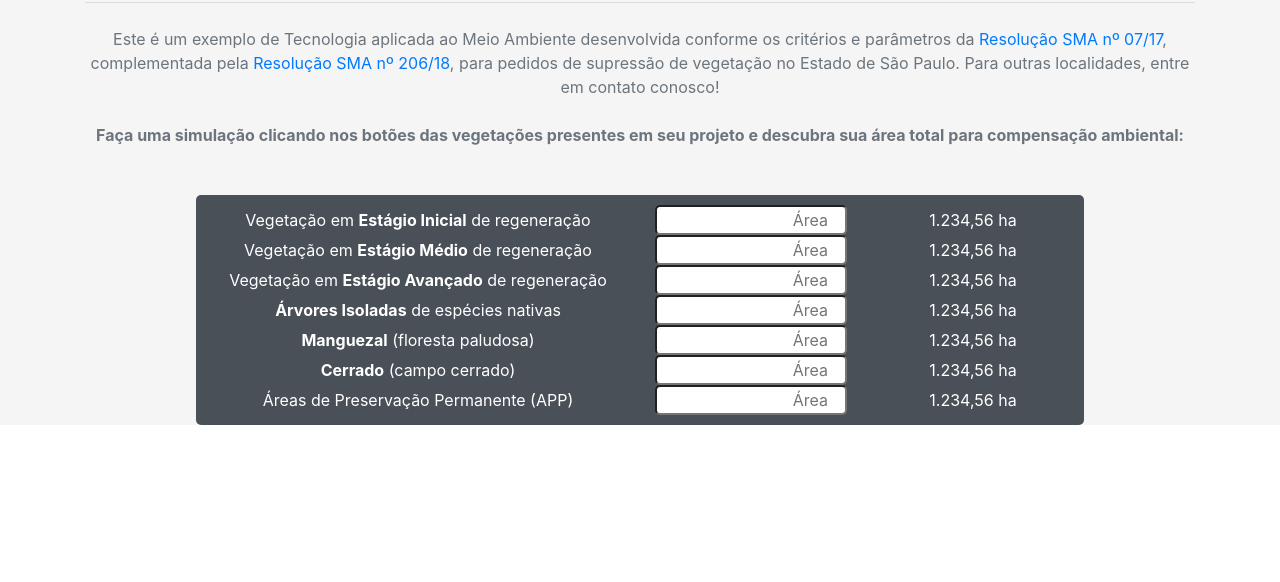
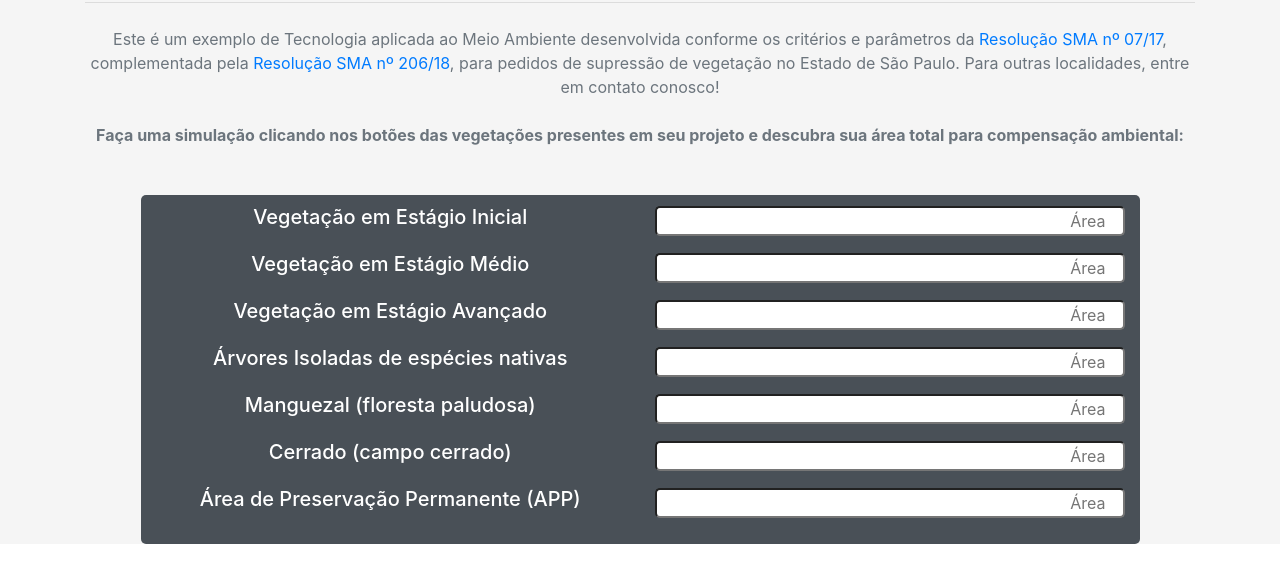
Before and after one commit to brunoginciene/calculadoraNexo, a website: page static/index.html in a window 1280 px wide. Shown: the part 60-642 px from the top of the page. Drawn offline with nearby package versions, Linux system fonts and the light colour scheme.

Commit message:
ajuste no quadro

```diff
--- a/static/calculadora.css
+++ b/static/calculadora.css
@@ -12,7 +12,7 @@
 
 
 #quadro {
-    width: 80%;
+    width: 90%;
     background-color: #495057;
     color: white;
     border-radius: 5px;
@@ -22,6 +22,10 @@
     padding-bottom: 10px;
 }
 
+.linha{
+    margin-bottom: 15px;
+}
+
 input {
     width: 100%;
     border-radius: 5px;
@@ -29,8 +33,10 @@ input {
 
 }
 
+.resultado {
+    background-color: lightgray;
 
-
+}
 
 #botaoCalcular {
     margin-top: 10px;
--- a/static/index.html
+++ b/static/index.html
@@ -36,81 +36,65 @@
         </p>
 
         <div class="container" id="quadro">
-            <div class="row d-flex align-items-center">
+            <div class="row d-flex align-items-center linha">
                 <div class="col-md-6">
-                    Vegetação em <strong>Estágio Inicial</strong> de regeneração
+                    <h5>Vegetação em Estágio Inicial</h5>
                 </div>
-                <div class="col-6 col-md-3">
+                <div class="col-md-6">
                     <input type="number" placeholder="Área">
                 </div>
-                <div class="col-6 col-md-3">
-                    1.234,56 ha
+
+            </div>
+            <div class="row d-flex align-items-center linha">
+                <div class="col-md-6">
+                    <h5>Vegetação em Estágio Médio</h5>
+                </div>
+                <div class="col-md-6">
+                    <input type="number" placeholder="Área">
+                </div>
+
+            </div>
+            <div class="row d-flex align-items-center linha">
+                <div class="col-md-6">
+                    <h5>Vegetação em Estágio Avançado</h5>
+                </div>
+                <div class="col-md-6">
+                    <input type="number" placeholder="Área">
+                </div>
+
+            </div>
+            <div class="row d-flex align-items-center linha">
+                <div class="col-md-6">
+                    <h5>Árvores Isoladas de espécies nativas</h5>
+                </div>
+                <div class="col-md-6">
+                    <input type="number" placeholder="Área">
+                </div>
+
+            </div>
+            <div class="row d-flex align-items-center linha">
+                <div class="col-md-6">
+                    <h5>Manguezal (floresta paludosa)</h5>
+                </div>
+                <div class="col-md-6">
+                    <input type="number" placeholder="Área">
+                </div>
+
+            </div>
+            <div class="row d-flex align-items-center linha">
+                <div class="col-md-6">
+                    <h5>Cerrado (campo cerrado)</h5>
+                </div>
+                <div class="col-md-6">
+                    <input type="number" placeholder="Área">
                 </div>
             </div>
-            <div class="row d-flex align-items-center">
+            <div class="row d-flex align-items-center linha">
                 <div class="col-md-6">
-                    Vegetação em <strong>Estágio Médio</strong> de regeneração
+                    <h5>Área de Preservação Permanente (APP)</h5>
                 </div>
-                <div class="col-md-3">
+                <div class="col-md-6">
                     <input type="number" placeholder="Área">
-                </div>
-                <div class="col-md-3">
-                    1.234,56 ha
-                </div>
-            </div>
-            <div class="row d-flex align-items-center">
-                <div class="col-md-6">
-                    Vegetação em <strong>Estágio Avançado</strong> de regeneração
-                </div>
-                <div class="col-md-3">
-                    <input type="number" placeholder="Área">
-                </div>
-                <div class="col-md-3">
-                    1.234,56 ha
-                </div>
-            </div>
-            <div class="row d-flex align-items-center">
-                <div class="col-md-6">
-                    <strong>Árvores Isoladas</strong> de espécies nativas
-                </div>
-                <div class="col-md-3">
-                    <input type="number" placeholder="Área">
-                </div>
-                <div class="col-md-3">
-                    1.234,56 ha
-                </div>
-            </div>
-            <div class="row d-flex align-items-center">
-                <div class="col-md-6">
-                    <strong>Manguezal</strong> (floresta paludosa)
-                </div>
-                <div class="col-md-3">
-                    <input type="number" placeholder="Área">
-                </div>
-                <div class="col-md-3">
-                    1.234,56 ha
-                </div>
-            </div>
-            <div class="row d-flex align-items-center">
-                <div class="col-md-6">
-                    <strong>Cerrado</strong> (campo cerrado)
-                </div>
-                <div class="col-md-3">
-                    <input type="number" placeholder="Área">
-                </div>
-                <div class="col-md-3">
-                    1.234,56 ha
-                </div>
-            </div>
-            <div class="row d-flex align-items-center">
-                <div class="col-md-6">
-                    Áreas de Preservação Permanente (APP)
-                </div>
-                <div class="col-md-3">
-                    <input type="number" placeholder="Área">
-                </div>
-                <div class="col-md-3">
-                    1.234,56 ha
                 </div>
             </div>
 
```
